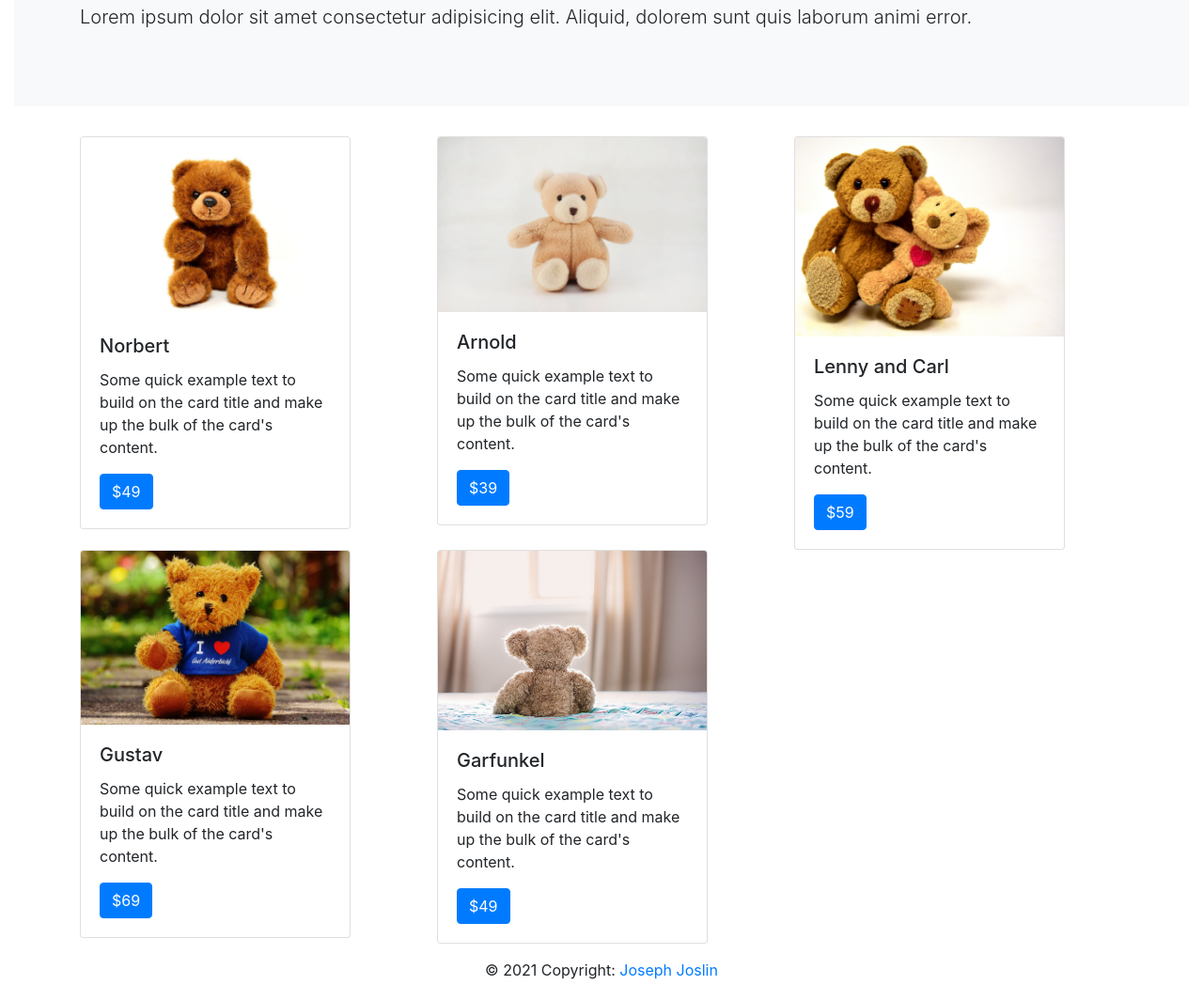
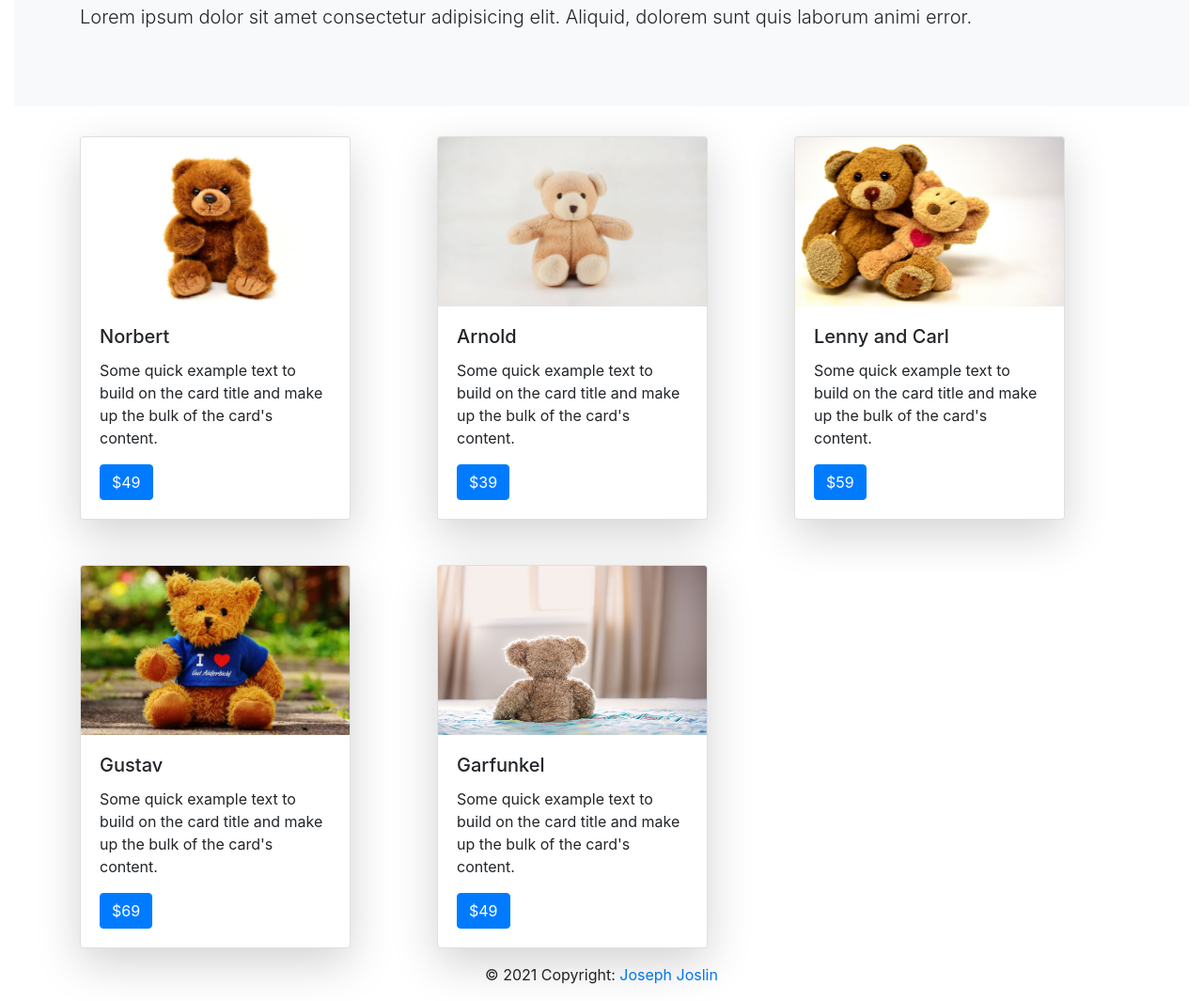
Before and after one commit to jjoslin07/Orinoco, a plain HTML site: page index.html in a window 1280 px wide. Shown: the part 252-1317 px from the top of the page at 94% size. Drawn offline with nearby package versions, Linux system fonts and the light colour scheme.

Commit message:
Update index.html

```diff
--- a/index.html
+++ b/index.html
@@ -39,8 +39,8 @@
           <div class="container">
               <div class="row">
                   <div class="col-4">
-                    <div class="card" style="width: 18rem;">
-                        <img class="card-img-top" src="/images/teddy_1.jpg" alt="Card image cap">
+                    <div class="card shadow-lg" style="width: 18rem;">
+                        <img class="card-img-top" src="/images/teddy_1.jpg" height="180" alt="Norbert brown stuffed bear">
                         <div class="card-body">
                           <h5 class="card-title">Norbert</h5>
                           <p class="card-text">Some quick example text to build on the card title and make up the bulk of the card's content.</p>
@@ -49,8 +49,8 @@
                       </div>
                   </div>
                   <div class="col-4">
-                    <div class="card" style="width: 18rem;">
-                        <img class="card-img-top" src="/images/teddy_2.jpg" alt="Card image cap">
+                    <div class="card shadow-lg" style="width: 18rem;">
+                        <img class="card-img-top" src="/images/teddy_2.jpg" height="180" alt="Arnold beige stuffed bear">
                         <div class="card-body">
                           <h5 class="card-title">Arnold</h5>
                           <p class="card-text">Some quick example text to build on the card title and make up the bulk of the card's content.</p>
@@ -59,8 +59,8 @@
                       </div>
                   </div>
                   <div class="col-4">
-                    <div class="card" style="width: 18rem;">
-                        <img class="card-img-top" src="/images/teddy_3.jpg" alt="Card image cap">
+                    <div class="card shadow-lg" style="width: 18rem;">
+                        <img class="card-img-top" src="/images/teddy_3.jpg" height="180" alt="Lenny and Carl brown stuffed bears">
                         <div class="card-body">
                           <h5 class="card-title">Lenny and Carl</h5>
                           <p class="card-text">Some quick example text to build on the card title and make up the bulk of the card's content.</p>
@@ -69,10 +69,10 @@
                       </div>
                   </div>
               </div>
-              <div class="row">
+              <div class="row mt-lg-5">
                   <div class="col-4">
-                    <div class="card" style="width: 18rem;">
-                        <img class="card-img-top" src="/images/teddy_4.jpg" alt="Card image cap">
+                    <div class="card shadow-lg" style="width: 18rem;">
+                        <img class="card-img-top" src="/images/teddy_4.jpg" height="180" alt="Gustav brown stuffed bear with blue t-shirt">
                         <div class="card-body">
                           <h5 class="card-title">Gustav</h5>
                           <p class="card-text">Some quick example text to build on the card title and make up the bulk of the card's content.</p>
@@ -81,8 +81,8 @@
                       </div>
                   </div>
                   <div class="col-4">
-                    <div class="card" style="width: 18rem;">
-                        <img class="card-img-top" src="/images/teddy_5.jpg" alt="Card image cap">
+                    <div class="card shadow-lg" style="width: 18rem;">
+                        <img class="card-img-top" src="/images/teddy_5.jpg" height="180" alt="Garfunkel beige stuffed bear">
                         <div class="card-body">
                           <h5 class="card-title">Garfunkel</h5>
                           <p class="card-text">Some quick example text to build on the card title and make up the bulk of the card's content.</p>
```
